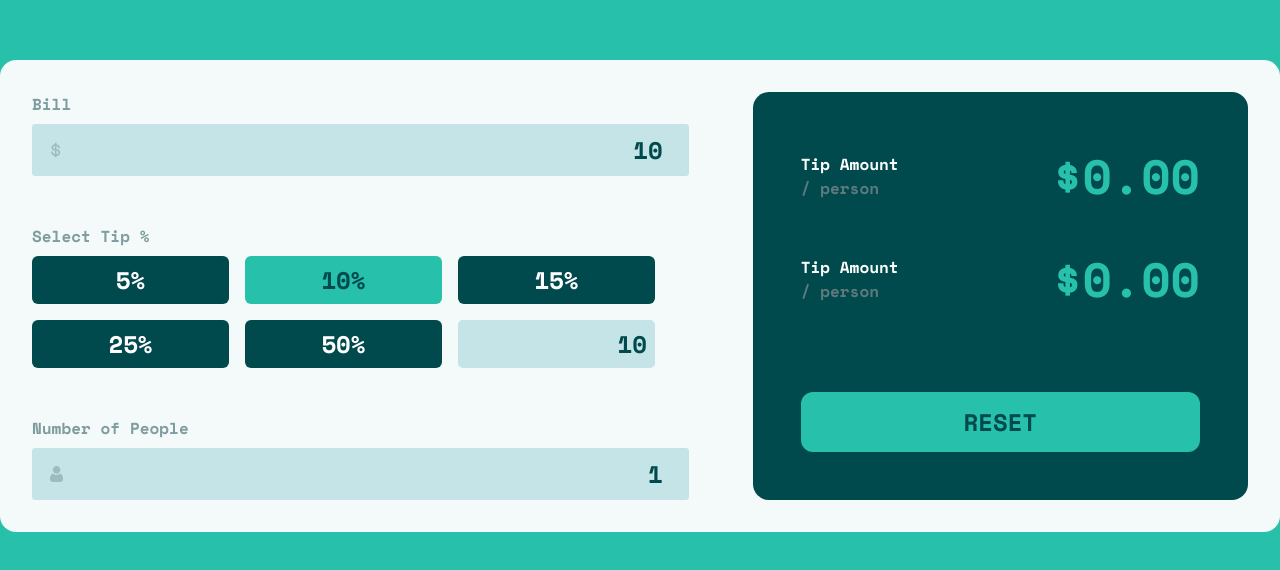
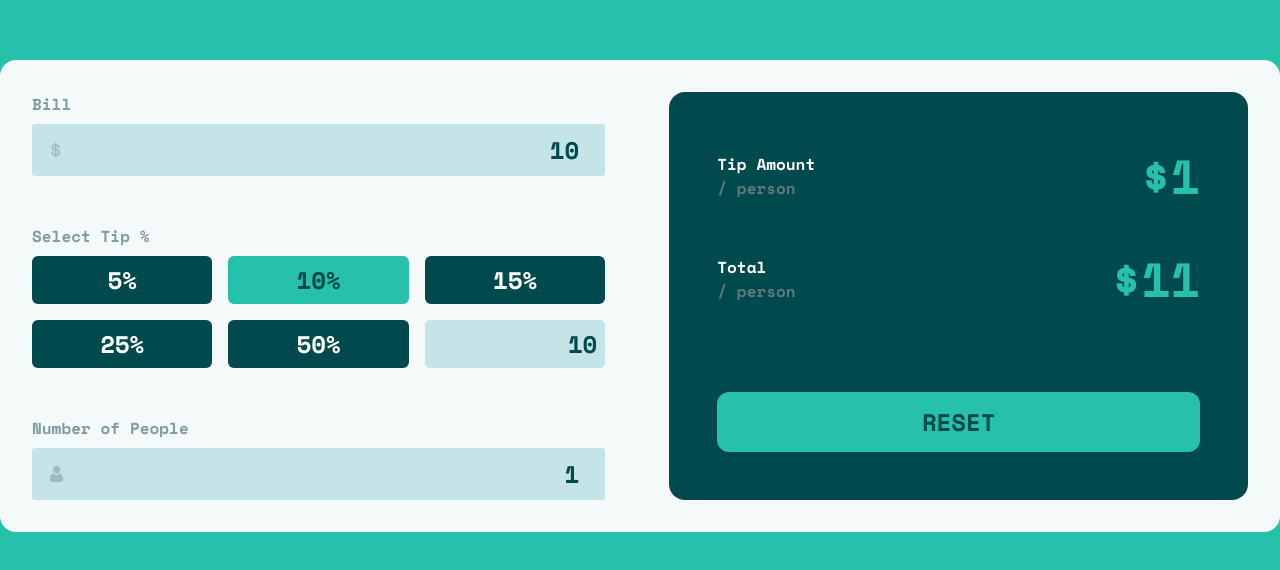
Before and after one commit to qutbiddinmaxmudov/tip-calculator, a React (Create React App) app: page / in a window 1280 px wide. Shown: the part 104-674 px from the top of the page. Built offline with nearby package versions, Linux system fonts and the light colour scheme.

Commit message:
finished logic

```diff
--- a/package.json
+++ b/package.json
@@ -10,7 +10,6 @@
     "@types/node": "^16.7.13",
     "@types/react": "^18.0.0",
     "@types/react-dom": "^18.0.0",
-    "classes": "^0.3.0",
     "classnames": "^2.3.2",
     "react": "^18.2.0",
     "react-dom": "^18.2.0",
--- a/src/components/Bill/index.tsx
+++ b/src/components/Bill/index.tsx
@@ -1,8 +1,12 @@
 import React from "react";
 import styles from './Bill.module.scss'
-type Props = {};
+type Props = {
+  onReset: ()=>void
+  tip: number,
+  total: number
+};
 
-const Bill: React.FC<Props> = (props) => {
+const Bill: React.FC<Props> = ({tip, total, onReset}) => {
   return (
     <div className={styles.bill}>
       <div className={styles.bill__item}>
@@ -10,16 +14,16 @@ const Bill: React.FC<Props> = (props) => {
           <p className={styles.bill__type}>Tip Amount</p>
           <p className={styles.bill__subtitle}>/ person</p>
         </div>
-        <p className={styles.bill__result}>$0.00</p>
+        <p className={styles.bill__result}>${tip}</p>
       </div>
       <div className={styles.bill__item}>
         <div>
-          <p className={styles.bill__type}>Tip Amount</p>
+          <p className={styles.bill__type}>Total</p>
           <p className={styles.bill__subtitle}>/ person</p>
         </div>
-        <p className={styles.bill__result}>$0.00</p>
+        <p className={styles.bill__result}>${total}</p>
       </div>
-      <button className={styles.bill__reset}>Reset</button>
+      <button onClick={onReset} className={styles.bill__reset}>Reset</button>
     </div>
   );
 };
--- a/src/components/BillPercent/BillPercent.module.scss
+++ b/src/components/BillPercent/BillPercent.module.scss
@@ -31,6 +31,7 @@
     border: none;
     transition: 0.2s box-shadow, 0.2s background-color;
     cursor: pointer;
+    flex-grow: 1;
 
     &_selected{
       background: $cyan;
@@ -57,6 +58,7 @@
     width: 30%;
     padding: 0 0.25em;
     caret-color: $cyan;
+    flex-grow: 1;
 
     &_error{
       border-color: $red;
--- a/src/components/TipCalculator/TipCalculator.module.scss
+++ b/src/components/TipCalculator/TipCalculator.module.scss
@@ -15,5 +15,6 @@
     flex-direction: column;
     justify-content: space-between;
     gap: 3em;
+    width: 50%;
   }
 }
--- a/src/components/TipCalculator/helpers.ts
+++ b/src/components/TipCalculator/helpers.ts
@@ -1,11 +1,21 @@
-export const checkPeople = (people: number)=>{
-  if(people < 1){
-    return "Can't be less than 1"
+export const checkPeople = (people: number) => {
+  if (people < 1) {
+    return "Can't be less than 1";
   }
-}
+};
 
-export const checkBill = (bill: number)=>{
-  if(bill < 1){
-    return "Can't be less than 1"
+export const checkBill = (bill: number) => {
+  if (bill < 1) {
+    return "Can't be less than 1";
   }
-}
+};
+
+export const calculateTip = () => {};
+
+export const calculateBill = (value: number, tip: number, people: number): [number, number] => {
+  const totalTip = value * (tip / 100);
+  const tipPerPeople = +(totalTip / people).toFixed(2);
+  const totalPerPeople = +((value + totalTip) / people).toFixed(2);
+
+  return [tipPerPeople, totalPerPeople];
+};
--- a/src/components/TipCalculator/index.tsx
+++ b/src/components/TipCalculator/index.tsx
@@ -4,7 +4,7 @@ import NumberInput from "../NumberInput";
 import dollarIcon from "../../images/icon-dollar.svg";
 import personIcon from "../../images/icon-person.svg";
 import BillPercent from "../BillPercent";
-import { checkBill, checkPeople } from "./helpers";
+import { calculateBill, calculateTip, checkBill, checkPeople } from "./helpers";
 import Bill from "../Bill";
 
 const TipCalculator: React.FC = () => {
@@ -17,6 +17,14 @@ const TipCalculator: React.FC = () => {
   const handlePeopleChange = (e: ChangeEvent<HTMLInputElement>) => {
     setPeople(+e.target.value);
   };
+
+  const handleReset = () => {
+    setPeople(1);
+    setBill(10);
+    setPercent(15);
+  };
+  const [tip, total] = calculateBill(bill, percent, people);
+
   return (
     <div className={styles.calculator}>
       <div className={styles.calculator__controls}>
@@ -38,7 +46,7 @@ const TipCalculator: React.FC = () => {
           error={checkPeople(people)}
         />
       </div>
-      <Bill/>
+      <Bill tip={tip} total={total} onReset={handleReset} />
     </div>
   );
 };
```
Also changed, not shown: 1 other file (tests, documents, lock files or other folders).
